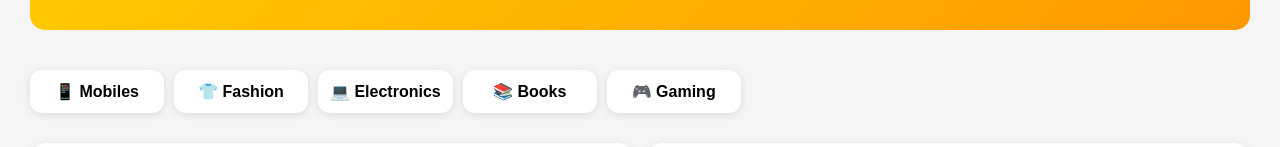
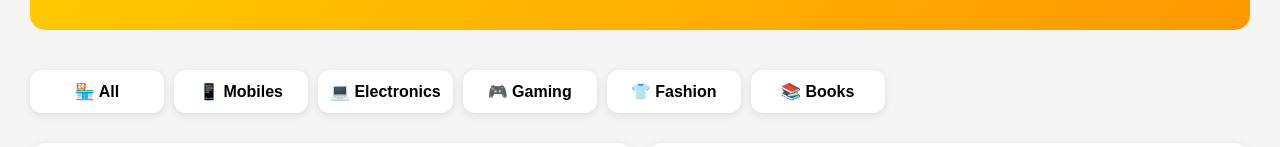
Before and after one commit to singhrajnish12399-dev/NexCart, a React (Vite) app: page / in a window 1280 px wide. Shown: the part 289-436 px from the top of the page. Built offline with nearby package versions, Linux system fonts and the light colour scheme.

Commit message:
Update App.jsx

```diff
--- a/src/App.jsx
+++ b/src/App.jsx
@@ -64,12 +64,48 @@ const [selectedCategory, setSelectedCategory] = useState("All");
         </div>
 
         <div className="categories">
-          <div className="category">📱 Mobiles</div>
-          <div className="category">👕 Fashion</div>
-          <div className="category">💻 Electronics</div>
-          <div className="category">📚 Books</div>
-          <div className="category">🎮 Gaming</div>
-        </div>
+  <div
+    className="category"
+    onClick={() => setSelectedCategory("All")}
+  >
+    🏪 All
+  </div>
+
+  <div
+    className="category"
+    onClick={() => setSelectedCategory("Mobiles")}
+  >
+    📱 Mobiles
+  </div>
+
+  <div
+    className="category"
+    onClick={() => setSelectedCategory("Electronics")}
+  >
+    💻 Electronics
+  </div>
+
+  <div
+    className="category"
+    onClick={() => setSelectedCategory("Gaming")}
+  >
+    🎮 Gaming
+  </div>
+
+  <div
+    className="category"
+    onClick={() => setSelectedCategory("Fashion")}
+  >
+    👕 Fashion
+  </div>
+
+  <div
+    className="category"
+    onClick={() => setSelectedCategory("Books")}
+  >
+    📚 Books
+  </div>
+</div>
 
         <div className="products">
   {products
```
